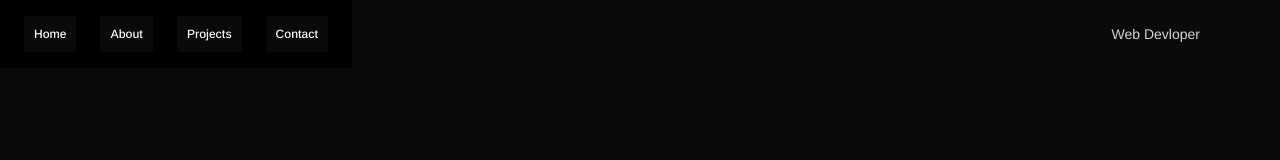
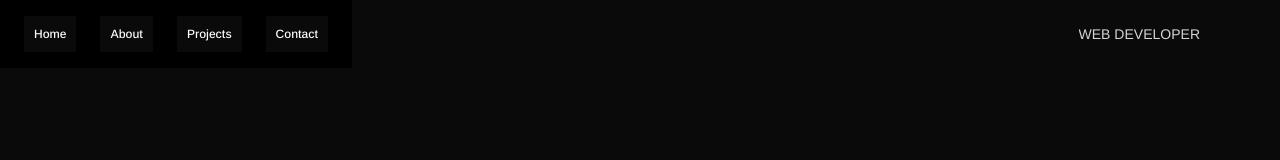
Before and after one commit to dimuthadithya/dimuthadithya.site, a Next.js app: page / in a window 1280 px wide. Shown: the top 160 px of the page. Built offline with nearby package versions, Linux system fonts and the light colour scheme.

Commit message:
feat: add HyperText component for animated text display and update NavigationMenuDemo

```diff
--- a/components/Navigation.jsx
+++ b/components/Navigation.jsx
@@ -9,6 +9,7 @@ import {
   NavigationMenuList,
   navigationMenuTriggerStyle,
 } from '@/components/ui/navigation-menu';
+import { HyperText } from './ui/hyper-text';
 
 export function NavigationMenuDemo() {
   const words = ['web developer', 'problem solver', 'designer', 'creator'];
@@ -55,7 +56,7 @@ export function NavigationMenuDemo() {
         </NavigationMenuList>
       </NavigationMenu>
       <div className='flex-1 justify-end flex items-end me-20 text-sm text-neutral-300 hover:text-neutral-100 transition-colors duration-75'>
-        Web Devloper
+        <HyperText className={'text-sm'}>Web Developer</HyperText>
       </div>
     </div>
   );
--- /dev/null
+++ b/components/ui/hyper-text.jsx
@@ -0,0 +1,141 @@
+'use client';
+import { useEffect, useRef, useState } from 'react';
+import { AnimatePresence, motion } from 'motion/react';
+
+import { cn } from '@/lib/utils';
+
+const motionElements = {
+  article: motion.article,
+  div: motion.div,
+  h1: motion.h1,
+  h2: motion.h2,
+  h3: motion.h3,
+  h4: motion.h4,
+  h5: motion.h5,
+  h6: motion.h6,
+  li: motion.li,
+  p: motion.p,
+  section: motion.section,
+  span: motion.span,
+};
+
+const DEFAULT_CHARACTER_SET = Object.freeze(
+  'ABCDEFGHIJKLMNOPQRSTUVWXYZ'.split(''),
+);
+
+const getRandomInt = (max) => Math.floor(Math.random() * max);
+
+export function HyperText({
+  children,
+  className,
+  duration = 800,
+  delay = 0,
+  as: Component = 'div',
+  startOnView = false,
+  animateOnHover = true,
+  characterSet = DEFAULT_CHARACTER_SET,
+  ...props
+}) {
+  const MotionComponent = motionElements[Component];
+
+  const [displayText, setDisplayText] = useState(() => children.split(''));
+  const [isAnimating, setIsAnimating] = useState(false);
+  const iterationCount = useRef(0);
+  const elementRef = useRef(null);
+
+  const handleAnimationTrigger = () => {
+    if (animateOnHover && !isAnimating) {
+      iterationCount.current = 0;
+      setIsAnimating(true);
+    }
+  };
+
+  // Handle animation start based on view or delay
+  useEffect(() => {
+    if (!startOnView) {
+      const startTimeout = setTimeout(() => {
+        setIsAnimating(true);
+      }, delay);
+      return () => clearTimeout(startTimeout);
+    }
+
+    const observer = new IntersectionObserver(
+      ([entry]) => {
+        if (entry.isIntersecting) {
+          setTimeout(() => {
+            setIsAnimating(true);
+          }, delay);
+          observer.disconnect();
+        }
+      },
+      { threshold: 0.1, rootMargin: '-30% 0px -30% 0px' },
+    );
+
+    if (elementRef.current) {
+      observer.observe(elementRef.current);
+    }
+
+    return () => observer.disconnect();
+  }, [delay, startOnView]);
+
+  // Handle scramble animation
+  useEffect(() => {
+    let animationFrameId = null;
+
+    if (isAnimating) {
+      const maxIterations = children.length;
+      const startTime = performance.now();
+
+      const animate = (currentTime) => {
+        const elapsed = currentTime - startTime;
+        const progress = Math.min(elapsed / duration, 1);
+
+        iterationCount.current = progress * maxIterations;
+
+        setDisplayText((currentText) =>
+          currentText.map((letter, index) =>
+            letter === ' '
+              ? letter
+              : index <= iterationCount.current
+                ? children[index]
+                : characterSet[getRandomInt(characterSet.length)],
+          ),
+        );
+
+        if (progress < 1) {
+          animationFrameId = requestAnimationFrame(animate);
+        } else {
+          setIsAnimating(false);
+        }
+      };
+
+      animationFrameId = requestAnimationFrame(animate);
+    }
+
+    return () => {
+      if (animationFrameId !== null) {
+        cancelAnimationFrame(animationFrameId);
+      }
+    };
+  }, [children, duration, isAnimating, characterSet]);
+
+  return (
+    <MotionComponent
+      ref={elementRef}
+      className={cn('overflow-hidden py-2 text-4xl', className)}
+      onMouseEnter={handleAnimationTrigger}
+      {...props}
+    >
+      <AnimatePresence>
+        {displayText.map((letter, index) => (
+          <motion.span
+            key={index}
+            className={cn('font-mono', letter === ' ' ? 'w-3' : '')}
+          >
+            {letter.toUpperCase()}
+          </motion.span>
+        ))}
+      </AnimatePresence>
+    </MotionComponent>
+  );
+}
```
